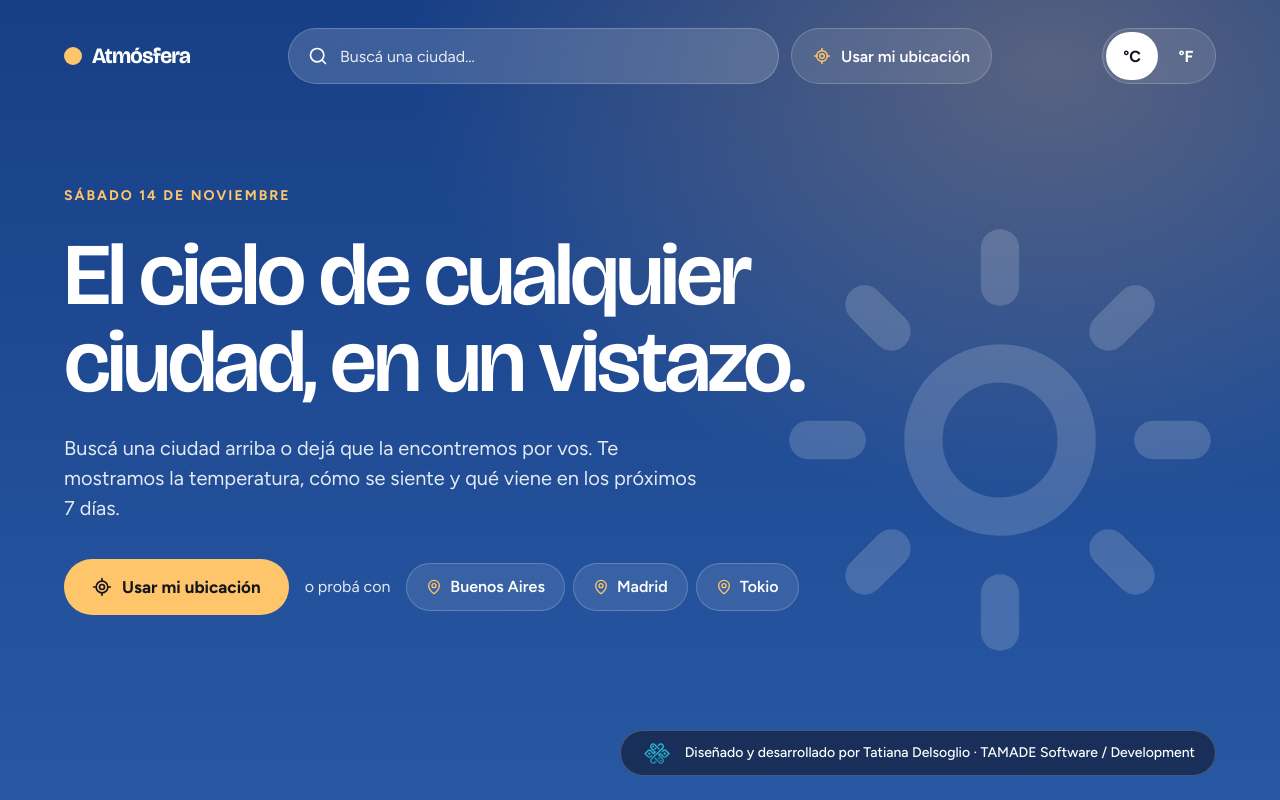
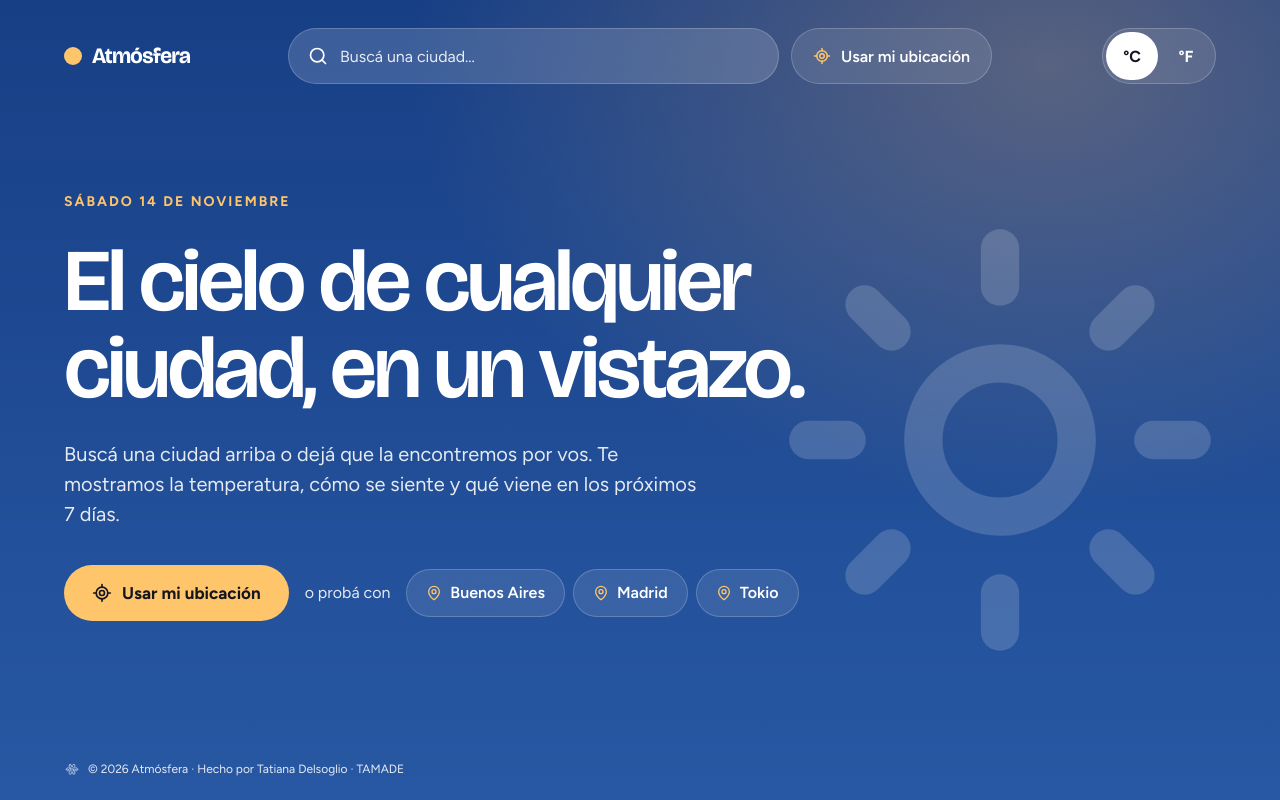
Before and after one commit to tatianadelsoglio/climaweb, a Next.js app: page / in a window 1280 px wide. Built offline with nearby package versions, Linux system fonts and the light colour scheme.

Commit message:
feat: firma del autor como pie de página estilo copyright

```diff
--- a/src/app/globals.css
+++ b/src/app/globals.css
@@ -20,10 +20,6 @@
   --color-panel-warning: #8A4B00;
   --color-danger: #FFB4A8;
   --color-skeleton: #FFFFFF24;
-  /* Firma del autor: #12172A al 60 % (vidrio) y el mismo color sólido de respaldo. */
-  --color-firma-vidrio: #12172A99;
-  --color-firma-solido: #12172A;
-  --blur-firma: 24px;
   --color-fg: #FFFFFF;
   --color-fg-muted: #FFFFFFE0;
 
@@ -219,26 +215,6 @@
   }
 }
 
-/*
- * Chip de la firma del autor: vidrio oscuro (fondo al 60 % + blur + borde
- * --color-glass-line). Sin backdrop-filter, o con prefers-reduced-transparency,
- * el fondo pasa a sólido para no perder contraste.
- */
-@utility vidrio-firma {
-  background-color: var(--color-firma-solido);
-  border: 1px solid var(--color-glass-line);
-
-  @supports (backdrop-filter: blur(1px)) {
-    background-color: var(--color-firma-vidrio);
-    backdrop-filter: blur(var(--blur-firma));
-  }
-
-  @media (prefers-reduced-transparency: reduce) {
-    backdrop-filter: none;
-    background-color: var(--color-firma-solido);
-  }
-}
-
 @media (prefers-reduced-motion: reduce) {
   *,
   *::before,
--- a/src/components/Firma.tsx
+++ b/src/components/Firma.tsx
@@ -1,45 +1,46 @@
 import Image from "next/image";
 
 const URL_GITHUB = "https://github.com/tatianadelsoglio";
+const ANIO = 2026;
 
 /**
- * Firma del autor: chip de vidrio oscuro (utilidad `vidrio-firma` en
- * globals.css) con el ícono de TAMADE y un link al GitHub.
- *
- * Contraste (WCAG 2.1 AA) medido sobre los 8 cielos, con el fondo al 60 %
- * compuesto sobre el peor punto del degradado: texto blanco ≥ 12,8:1 (AA pide
- * 4,5:1) e ícono a color ≥ 3,4:1 en su tono más oscuro (AA pide 3:1 para
- * gráficos). Con transparencia reducida o sin blur el fondo es sólido (#12172A):
- * texto 17,8:1 e ícono 4,8:1.
- *
- * Si el ícono a color dejara de contrastar (por ejemplo, con un cielo nuevo más
- * claro), se cambia a la versión blanca: reemplazar `src` por
- * "/brand/tamade-icon-white.png". Está en public/brand/ y tiene el mismo tamaño.
+ * Ícono decorativo de TAMADE en blanco (public/brand/). Si hiciera falta la
+ * versión a color, reemplazar por "/brand/tamade-icon.png": tiene el mismo
+ * tamaño. En blanco y con opacidad reducida contrasta con los 8 cielos y no
+ * le gana al texto.
  */
-const ICONO = "/brand/tamade-icon.png";
+const ICONO = "/brand/tamade-icon-white.png";
 
 /**
- * Va al final de la página, en el flujo (no fija): abajo a la derecha en
- * desktop y centrada en mobile, sin tapar contenido.
+ * Pie de página estilo copyright, al final del contenido y alineado a su grilla
+ * (no es fijo ni flotante, así que no tapa nada). Texto de 12 px en
+ * --color-fg-muted: contraste ≥ 5,8:1 sobre los 8 cielos (AA pide 4,5:1). El
+ * link al GitHub está solo en el nombre y se subraya en hover y en foco.
  */
 export default function Firma() {
   return (
-    <footer className="flex justify-center px-xl pt-xl pb-xl lg:justify-end lg:px-gutter lg:pt-0 lg:pb-2xl">
-      <a
-        href={URL_GITHUB}
-        target="_blank"
-        rel="noopener noreferrer"
-        className="vidrio-firma flex max-w-full items-center gap-md rounded-xl px-lg py-sm text-fg lg:rounded-pill lg:px-xl"
-      >
-        {/* Decorativo: el nombre de la marca ya está en el texto. */}
-        <Image src={ICONO} alt="" width={32} height={28} className="h-7 w-8 shrink-0" />
-        <span className="text-micro leading-snug font-medium lg:text-caption">
-          <span>Diseñado y desarrollado por Tatiana Delsoglio</span>
-          <span className="sr-only lg:not-sr-only"> · </span>
-          <span className="block lg:inline">TAMADE Software / Development</span>
+    <footer className="flex items-center gap-sm px-xl pt-xl pb-xl text-micro text-fg-muted lg:px-gutter lg:pb-2xl">
+      {/* Decorativo: la marca ya está en el texto. */}
+      <Image
+        src={ICONO}
+        alt=""
+        width={16}
+        height={14}
+        className="h-3.5 w-4 shrink-0 opacity-70"
+      />
+      <p>
+        © {ANIO} Atmósfera · Hecho por{" "}
+        <a
+          href={URL_GITHUB}
+          target="_blank"
+          rel="noopener noreferrer"
+          className="underline-offset-2 hover:underline focus-visible:underline"
+        >
+          Tatiana Delsoglio
           <span className="sr-only"> (se abre en otra pestaña)</span>
-        </span>
-      </a>
+        </a>{" "}
+        · TAMADE
+      </p>
     </footer>
   );
 }
```
